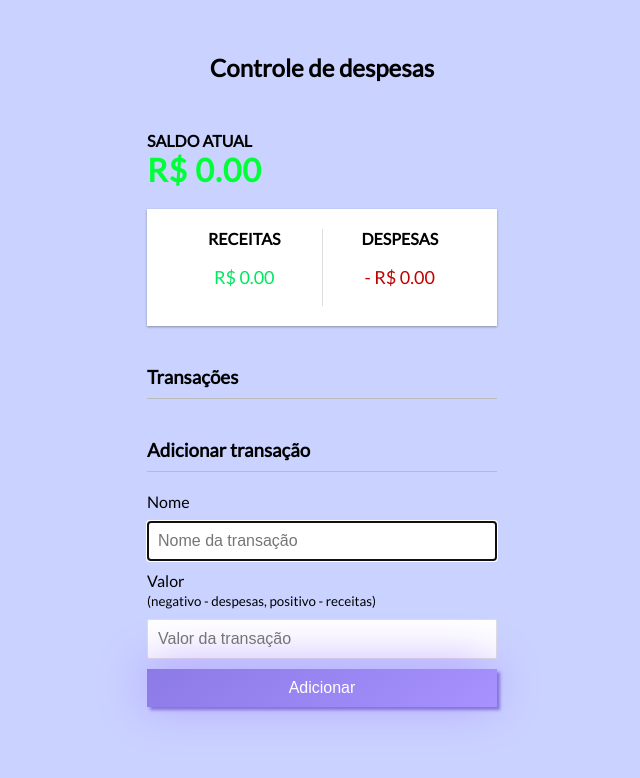
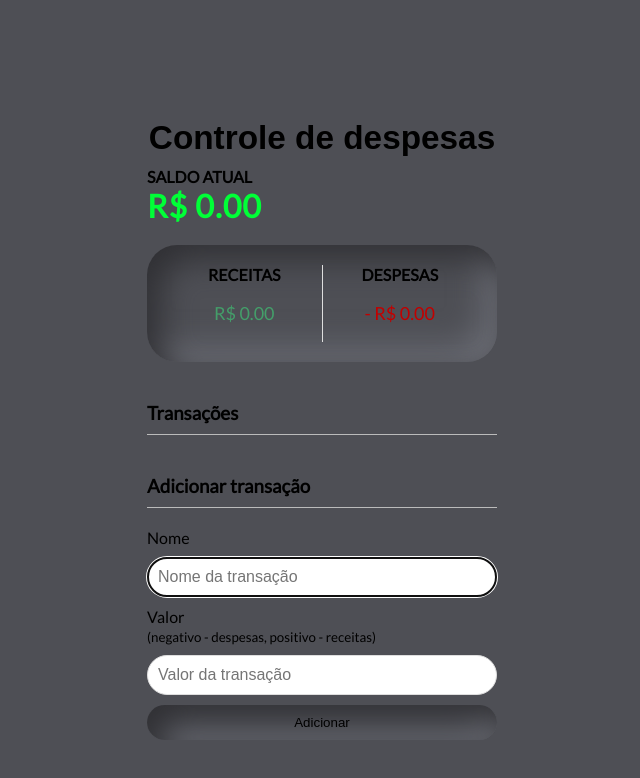
Before and after one commit to LuanPetruitis/financeiro, a plain HTML site: page controle-de-despesas-master/index.html in a window 1280 px wide. Shown: the whole page, without its empty margins (318-958 px from the left). Drawn offline with Linux system fonts and the light colour scheme.

Commit message:
Update Mai-17
Espero que goste do design que eu fiz

```diff
--- a/controle-de-despesas-master/index.html
+++ b/controle-de-despesas-master/index.html
@@ -46,8 +46,10 @@
           </label>
                 <input type="text" id="amount" placeholder="Valor da transação" />
             </div>
+            <div id="btn">
+                <button class="btn">Adicionar</button>
+            </div>
 
-            <button class="btn">Adicionar</button>
         </form>
     </div>
 
--- a/controle-de-despesas-master/style.css
+++ b/controle-de-despesas-master/style.css
@@ -8,7 +8,7 @@
 }
 
 body {
-    background-color: #cad3ff;
+    background-color: rgb(78, 79, 85);
     display: flex;
     flex-direction: column;
     align-items: center;
@@ -28,6 +28,12 @@ h1 {
     margin: 0;
     color: #00ff37;
 }
+h2{
+    font: bold 25pt black;
+    font-family: Arial, Helvetica, sans-serif;
+    margin-top: auto;
+    margin-bottom: -15pt;
+}
 
 h3 {
     border-bottom: 1px solid #bbb;
@@ -36,8 +42,10 @@ h3 {
 }
 
 h4 {
-    margin: 0;
+    margin: 0px;
+
     text-transform: uppercase;
+
 }
 
 .inc-exp-container {
@@ -47,6 +55,10 @@ h4 {
     display: flex;
     justify-content: space-between;
     margin: 20px 0;
+    border-radius: 30px;
+    background: #4E4F55;
+    box-shadow: inset 14px 14px 32px #303034,
+            inset -14px -14px 32px #6c6e76;
 }
 
 .inc-exp-container>div {
@@ -65,8 +77,9 @@ h4 {
 }
 
 .money-plus {
-    color: #00e760;
+    color: #449e6a;
     font-size: large;
+
 }
 
 .money-minus {
@@ -82,7 +95,7 @@ label {
 input[type='text'],
 input[type='number'] {
     border: 1px solid #dedede;
-    border-radius: 2px;
+    border-radius: 50px;
     display: block;
     font-size: 16px;
     padding: 10px;
@@ -92,16 +105,16 @@ input[type='number'] {
 .btn {
     cursor: pointer;
     box-shadow: var(--box-shadow);
-    color: #fff;
+    color: black;
     border: 0;
     display: block;
-    font-size: 16px;
     margin: 10px 0 30px;
     padding: 10px;
     width: 100%;
-    background: linear-gradient(145deg, #8c7ae6, #a792ff);
-    box-shadow:  3px 3px 3px #8574d9,
-                 -3px -3px 50px #b39cff;
+    border-radius: 30px;
+    background: #4E4F55;
+    box-shadow: inset 14px 14px 32px #303034,
+            inset -14px -14px 32px #6c6e76;
 
 }
 
@@ -129,10 +142,15 @@ input[type='number'] {
 
 .transactions li.plus {
     border-right: 5px solid #2ecc71;
+    border-radius: 10px;
+    background: #ffffff;
+    box-shadow: inset 14px 14px 32px #9c9c9c,
+            inset -14px -14px 32px #ffffff;
 }
 
 .transactions li.minus {
     border-right: 5px solid #c0392b;
+    border-radius: 10px;
 }
 
 .delete-btn {
@@ -140,7 +158,7 @@ input[type='number'] {
     background-color: #e74c3c;
     border: 0;
     color: #fff;
-    font-size: 20px;
+    font-size: 30px;
     line-height: 20px;
     padding: 2px 5px;
     position: absolute;
@@ -152,5 +170,5 @@ input[type='number'] {
 }
 
 .transactions li:hover .delete-btn {
-    opacity: 1;
+    opacity: 5;
 }
```
